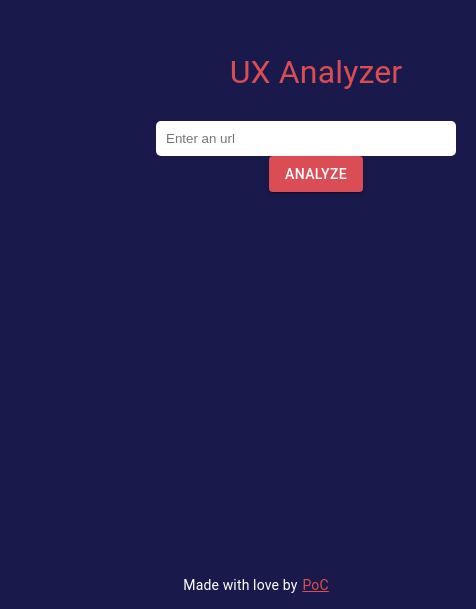
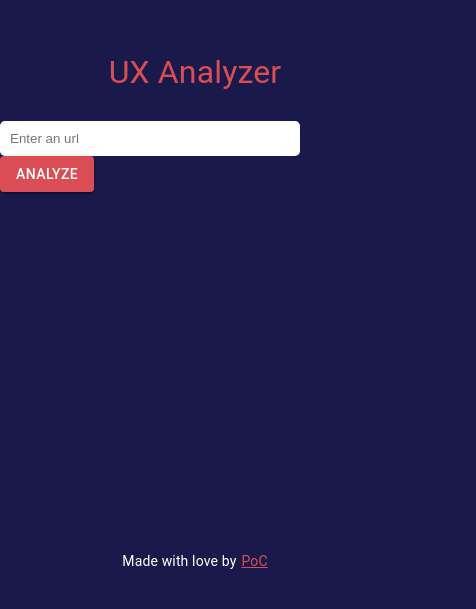
Before and after one commit to PoCInnovation/AI4UX, a React (Create React App) app in the folder front/: page / in a window 390 px wide. Shown: the part 235-844 px from the top of the page, 476 px wide, since content can reach past the window. Built offline with nearby package versions, Linux system fonts and the light colour scheme.

Commit message:
refactor(front): add responsive on homepage

```diff
--- a/front/src/App.css
+++ b/front/src/App.css
@@ -1,12 +1,22 @@
 .App {
-  position: absolute;
-  top: 30%;
-  left: 40%;
-  text-align: center;
+    display: flex;
+    flex-direction: column;
+    align-items: center;
+    justify-content: center;
+    margin-top: 30vh;
 }
 
 .Title {
-  vertical-align: text-bottom;
-  font-size: xx-large;
-  color: #DB4D55;
+    vertical-align: text-bottom;
+    font-size: xx-large;
+    color: #DB4D55;
 }
+
+.Footer {
+    position: fixed;
+    left: 50%;
+    bottom: 0;
+    transform: translate(-50%, -50%);
+    margin: 0 auto;
+    color: #FFF;
+}
--- a/front/src/App.js
+++ b/front/src/App.js
@@ -8,15 +8,26 @@ function App() {
                 <p className="Title"> UX Analyzer</p>
                 <div>
                     <input type="text" placeholder="Enter an url"
-                    style={{ padding: "10px", borderRadius: "5px", width: "300px", height: "35px", outline: "none", border: 0, display: 'inline-block', marginRight: "20px", marginTop: "-10px"}}
+                           style={{
+                               padding: "10px",
+                               borderRadius: "5px",
+                               width: "300px",
+                               height: "35px",
+                               outline: "none",
+                               border: 0,
+                               display: 'inline-block',
+                               marginRight: "20px",
+                               marginTop: "-10px"
+                           }}
                     />
                     <Button variant="contained" color="primary">
                         Analyze
                     </Button>
                 </div>
+
             </div>
-          <div style={{color: "#FFF", textAlign: "center", position: "absolute", bottom: "0", left: "47%"}} >
-            <p style={{ display: "inline-block",}}>Made with love by</p>
+            <div className="Footer">
+                <p style={{display: "inline-block",}}>Made with love by</p>
                 <a style={{paddingLeft: "5px", color: "#DB4D55",}} href="http://poc-innovation.com/">PoC</a>
             </div>
         </div>
```
Also changed, not shown: front/src/api/index.js (deleted). Lines whose indentation alone changed are shown as unchanged.
